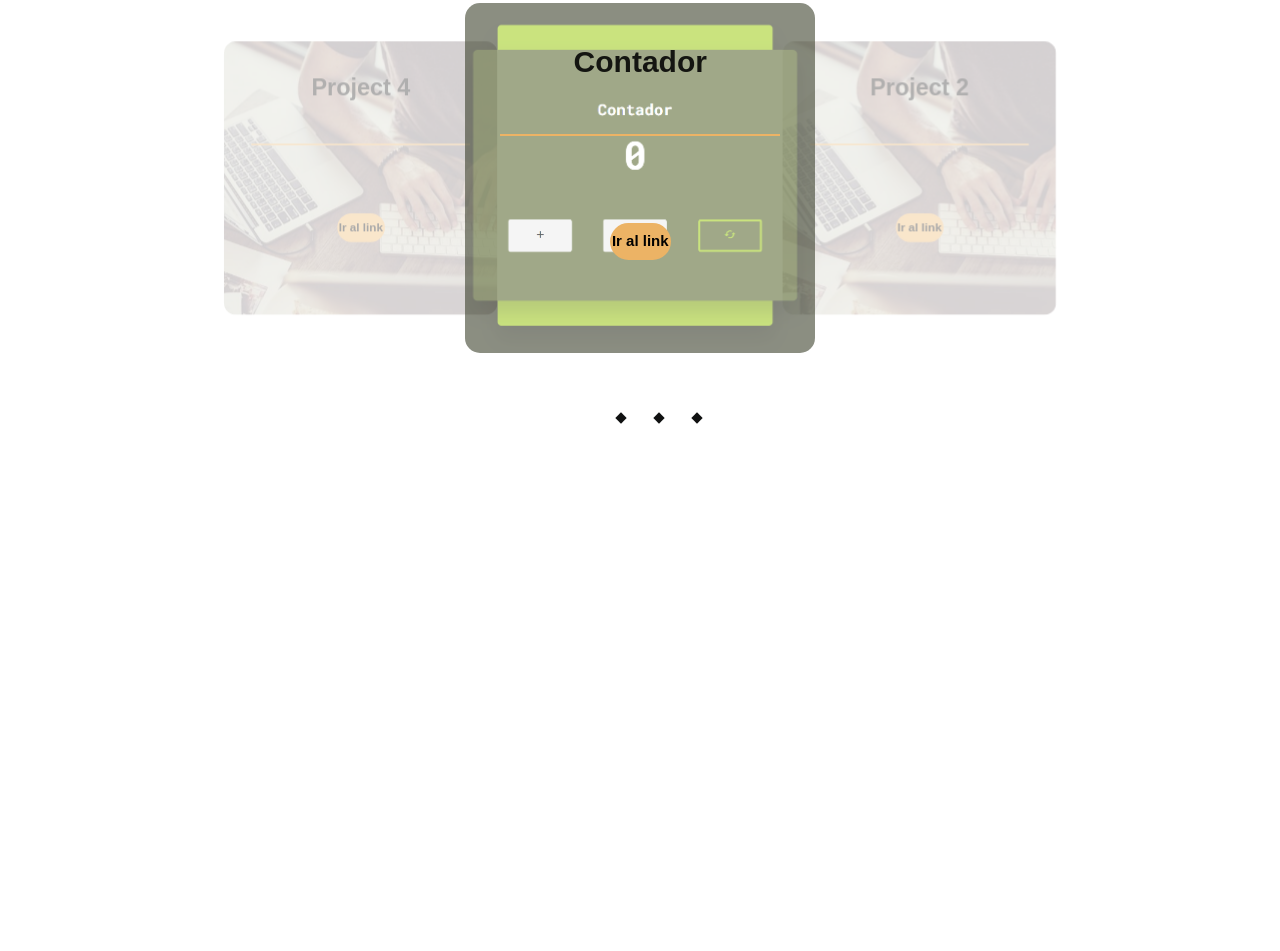
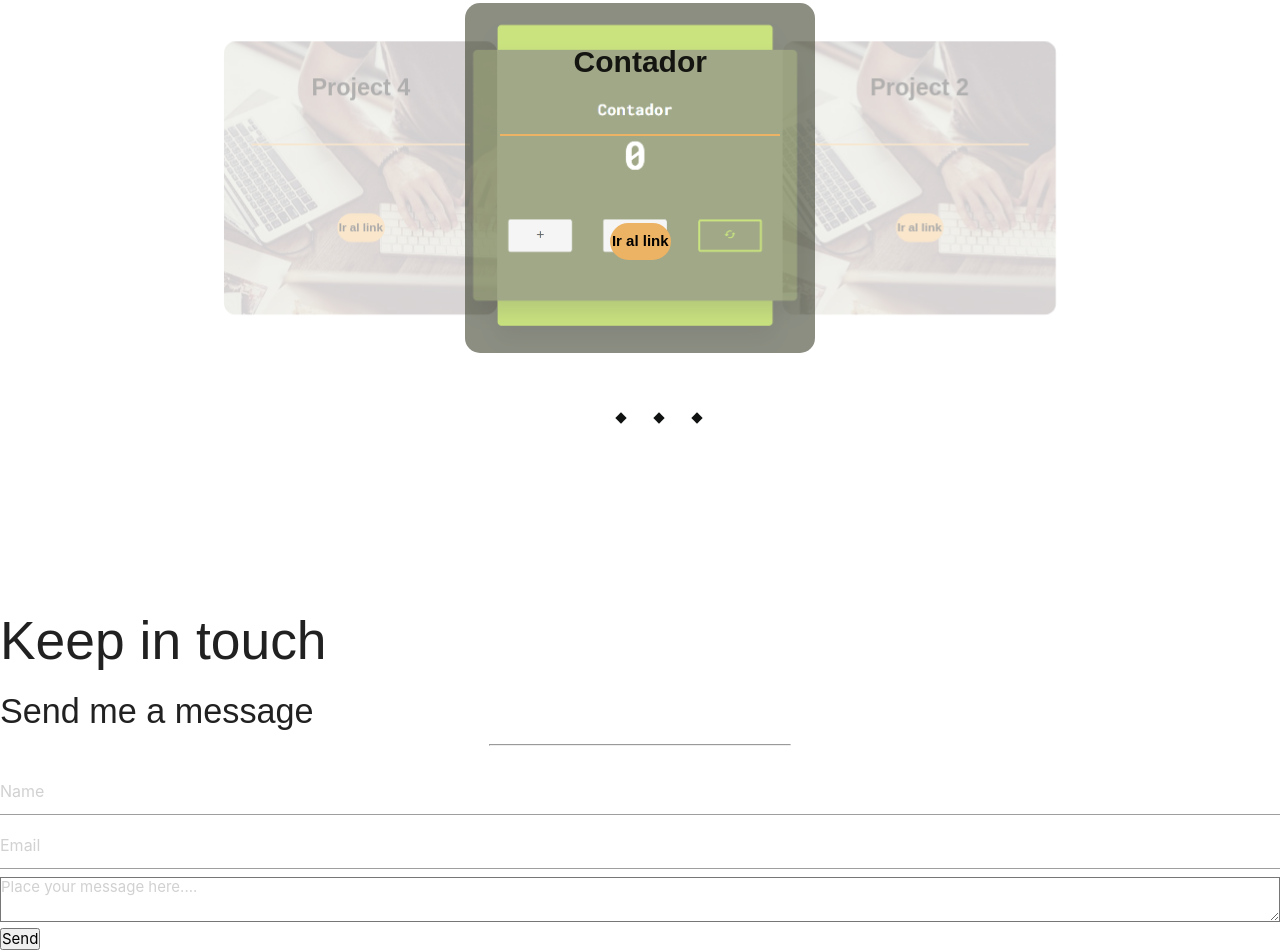
Before and after one commit to rjfuentes99/Portfolio-RicardoFuentes, a plain HTML site: page index.html in a window 1280 px wide. Shown: the part 2951-3902 px from the top of the page. Before the commit the page ends 3527 px from the top, so only its background shows below. Drawn offline with nearby package versions, Linux system fonts and the light colour scheme; files whose address does not match are found by name; a web font is replaced by a local one.

Commit message:
Update index.html

```diff
--- a/index.html
+++ b/index.html
@@ -124,6 +124,22 @@
           </div>
         </div>
     </section>
+       <section class="container_footer" id="contact">
+        <div class="titulo_contact">
+            <h2>Keep in touch</h2>
+            <h4>Send me a message</h4>
+            </div>
+            <hr>
+            <br>
+            <div class="form">
+                <form action="https://formsubmit.co/rjose.fmarin99@gmail.com" method="POST">
+                <input type="text" placeholder="Name" required>
+                <input type="email" placeholder="Email"  required>
+                <textarea placeholder="Place your message here...."></textarea>
+                <button class="btn_form">Send</button>
+            </form>
+        </div>
+    </section>
     <script src="https://cdnjs.cloudflare.com/ajax/libs/materialize/1.0.0/js/materialize.min.js"></script>
     <script src="js/main2.js"></script>
     <script src="js/main.js"></script>
```
